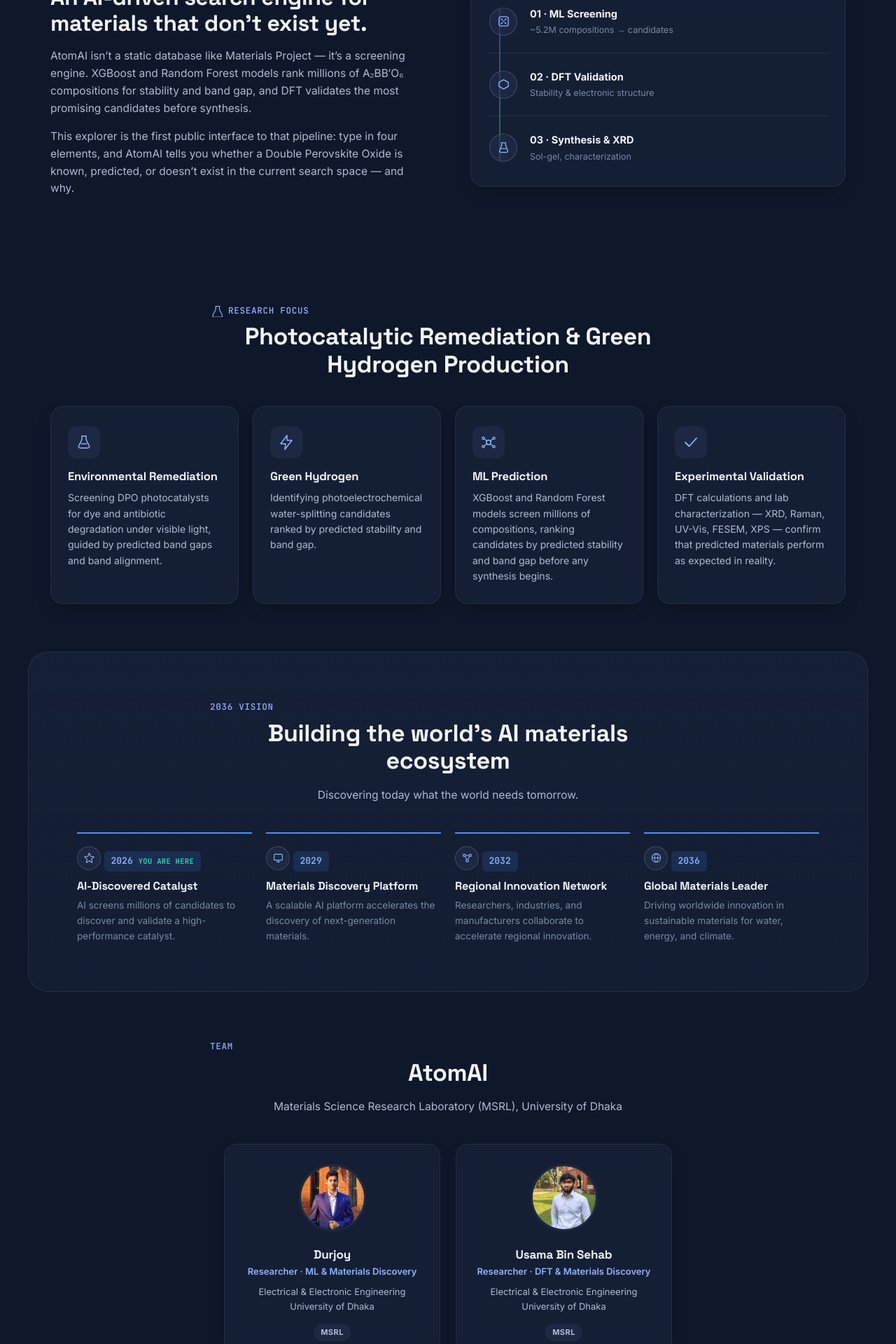
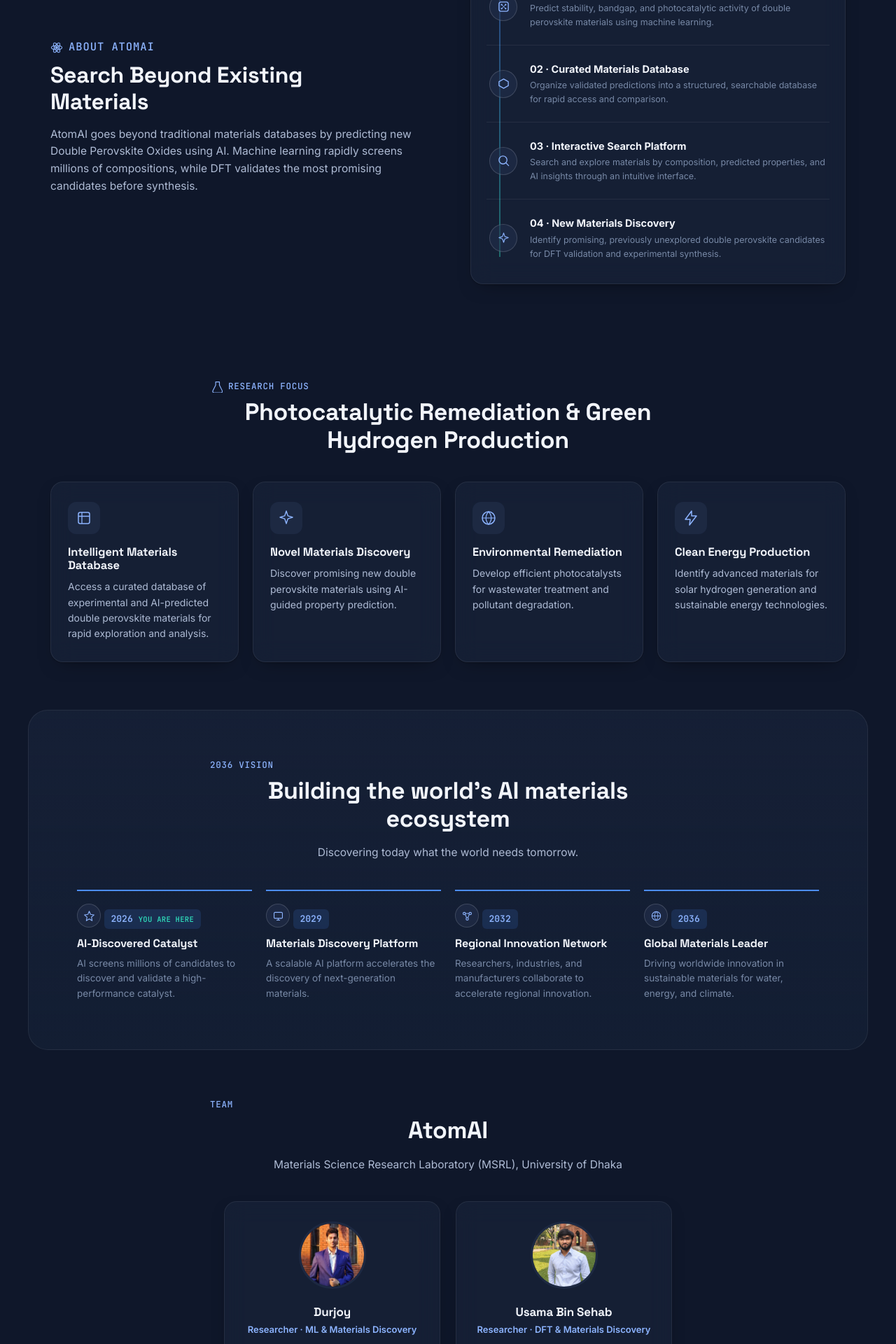
Before and after one commit to atomai4321-ui/AtomAI-website, a Flask app: page / in a window 1280 px wide. Shown: the part 2200-4120 px from the top of the page at 70% size. Run offline with Flask 3, Linux system fonts and the light colour scheme; parts of the project's set-up code (start-up, migrations or seed data) failed here and were passed over; some libraries are stand-ins or nearby versions.

Commit message:
Update hero copy, stats, about section, research cards, team emails, footer

```diff
--- a/static/style.css
+++ b/static/style.css
@@ -254,9 +254,7 @@ small { font-weight: 400; }
   right: 0;
   top: calc(100% + 10px);
   width: 268px;
-  background: var(--surface);
-  backdrop-filter: blur(16px);
-  -webkit-backdrop-filter: blur(16px);
+  background: var(--surface-solid);
   border: 1px solid var(--line-strong);
   border-radius: var(--radius-sm);
   box-shadow: var(--shadow-lg);
@@ -1041,14 +1039,20 @@ section { padding: 68px 32px; }
 .team-card__dept { font-size: 13px; margin-bottom: 12px; }
 .team-card__lab {
   display: inline-block;
-  font-size: 11px;
-  font-weight: 700;
-  letter-spacing: 0.04em;
+  max-width: 100%;
+  font-size: 12px;
+  font-weight: 600;
+  letter-spacing: 0;
   color: var(--ink-soft);
   background: var(--surface-alt);
-  padding: 4px 10px;
+  padding: 5px 12px;
   border-radius: 999px;
+  text-decoration: none;
+  word-break: break-all;
+  transition: color 0.15s ease, border-color 0.15s ease;
+  border: 1px solid transparent;
 }
+.team-card__lab:hover { color: var(--accent-ink); border-color: var(--accent); }
 
 .lab-collab {
   max-width: 560px;
@@ -1066,11 +1070,11 @@ section { padding: 68px 32px; }
 .lab-collab__logo {
   display: block;
   margin: 4px auto 20px;
-  max-width: 220px;
+  max-width: 140px;
   height: auto;
   background: #F4F6FA;
   border-radius: 12px;
-  padding: 14px 18px;
+  padding: 10px 14px;
 }
 .lab-collab p { font-size: 14.5px; margin-bottom: 18px; }
 
--- a/templates/index.html
+++ b/templates/index.html
@@ -142,9 +142,9 @@
       <h1>Search Double Perovskite Materials Instantly</h1>
       <p class="hero__tagline">Discovering Tomorrow&rsquo;s Materials Today.</p>
       <p class="hero__lede">
-        AtomAI transforms complex materials data into actionable insights, enabling
-        researchers to explore, validate, and accelerate the discovery of
-        next-generation functional materials.
+        AtomAI uses advanced machine learning to predict material properties
+        before synthesis, helping researchers accelerate discovery while
+        reducing time, cost, and experimental effort.
       </p>
       <div class="hero__cta">
         <a href="#explorer" class="btn">Start Exploring &rarr;</a>
@@ -163,13 +163,13 @@
       </div>
       <div class="stat-card reveal">
         <span class="stat-card__icon"><svg viewBox="0 0 20 20" fill="none"><path d="M10 2L18 7V13L10 18L2 13V7L10 2Z" stroke="currentColor" stroke-width="1.2" stroke-linejoin="round"/></svg></span>
-        <span class="stat-card__num" data-target="3000" data-suffix="+">0</span>
-        <p>Known Double Perovskites</p>
+        <span class="stat-card__num" data-target="4000" data-suffix="+">0</span>
+        <p>Previously known DPOs</p>
       </div>
       <div class="stat-card reveal">
         <span class="stat-card__icon"><svg viewBox="0 0 20 20" fill="none"><rect x="3" y="3" width="14" height="14" rx="3" stroke="currentColor" stroke-width="1.2"/><circle cx="7" cy="7" r="1.1" fill="currentColor"/><circle cx="13" cy="7" r="1.1" fill="currentColor"/><circle cx="7" cy="13" r="1.1" fill="currentColor"/><circle cx="13" cy="13" r="1.1" fill="currentColor"/></svg></span>
-        <span class="stat-card__num" data-target="500" data-suffix="k+">0</span>
-        <p>Predicted Double Perovskite Oxides</p>
+        <span class="stat-card__num" data-target="530" data-suffix="K+">0</span>
+        <p>Predicted DPOs</p>
       </div>
       <div class="stat-card reveal">
         <span class="stat-card__icon"><svg viewBox="0 0 20 20" fill="none"><path d="M4 12L8.5 16.5L17 5" stroke="currentColor" stroke-width="1.6" stroke-linecap="round" stroke-linejoin="round"/></svg></span>
@@ -372,24 +372,27 @@
         <svg viewBox="0 0 20 20" fill="none"><circle cx="10" cy="10" r="2.2" fill="currentColor"/><ellipse cx="10" cy="10" rx="8.5" ry="3.4" stroke="currentColor" stroke-width="1.2"/><ellipse cx="10" cy="10" rx="8.5" ry="3.4" stroke="currentColor" stroke-width="1.2" transform="rotate(60 10 10)"/><ellipse cx="10" cy="10" rx="8.5" ry="3.4" stroke="currentColor" stroke-width="1.2" transform="rotate(120 10 10)"/></svg>
         About AtomAI
       </p>
-      <h2>An AI-driven search engine for materials that don&rsquo;t exist yet.</h2>
-      <p>AtomAI isn&rsquo;t a static database like Materials Project &mdash; it&rsquo;s a screening engine. XGBoost and Random Forest models rank millions of A&#x2082;BB&#x2032;O&#x2086; compositions for stability and band gap, and DFT validates the most promising candidates before synthesis.</p>
-      <p>This explorer is the first public interface to that pipeline: type in four elements, and AtomAI tells you whether a Double Perovskite Oxide is known, predicted, or doesn&rsquo;t exist in the current search space &mdash; and why.</p>
+      <h2>Search Beyond Existing Materials</h2>
+      <p>AtomAI goes beyond traditional materials databases by predicting new Double Perovskite Oxides using AI. Machine learning rapidly screens millions of compositions, while DFT validates the most promising candidates before synthesis.</p>
     </div>
     <div class="split__visual reveal">
       <div class="pipeline">
         <div class="pipeline__line"></div>
         <div class="pipeline__step">
           <span class="pipeline__icon"><svg viewBox="0 0 20 20" fill="none"><rect x="3" y="3" width="14" height="14" rx="3" stroke="currentColor" stroke-width="1.4"/><circle cx="7" cy="7" r="1.2" fill="currentColor"/><circle cx="13" cy="7" r="1.2" fill="currentColor"/><circle cx="7" cy="13" r="1.2" fill="currentColor"/><circle cx="13" cy="13" r="1.2" fill="currentColor"/><path d="M7 7L13 13M13 7L7 13" stroke="currentColor" stroke-width="1"/></svg></span>
-          <div><b>01 &middot; ML Screening</b><small>~5.2M compositions &rarr; candidates</small></div>
+          <div><b>01 &middot; AI-Based Property Prediction</b><small>Predict stability, bandgap, and photocatalytic activity of double perovskite materials using machine learning.</small></div>
         </div>
         <div class="pipeline__step">
           <span class="pipeline__icon"><svg viewBox="0 0 20 20" fill="none"><path d="M10 3L17 7V13L10 17L3 13V7L10 3Z" stroke="currentColor" stroke-width="1.4" stroke-linejoin="round"/></svg></span>
-          <div><b>02 &middot; DFT Validation</b><small>Stability &amp; electronic structure</small></div>
+          <div><b>02 &middot; Curated Materials Database</b><small>Organize validated predictions into a structured, searchable database for rapid access and comparison.</small></div>
         </div>
         <div class="pipeline__step">
-          <span class="pipeline__icon"><svg viewBox="0 0 20 20" fill="none"><path d="M7 3H13V7L16 15C16.5 16.2 15.6 17.5 14.3 17.5H5.7C4.4 17.5 3.5 16.2 4 15L7 7V3Z" stroke="currentColor" stroke-width="1.4" stroke-linejoin="round"/><path d="M6 12H14" stroke="currentColor" stroke-width="1.2"/></svg></span>
-          <div><b>03 &middot; Synthesis &amp; XRD</b><small>Sol-gel, characterization</small></div>
+          <span class="pipeline__icon"><svg viewBox="0 0 20 20" fill="none"><circle cx="9" cy="9" r="6" stroke="currentColor" stroke-width="1.4"/><path d="M13.5 13.5L17.5 17.5" stroke="currentColor" stroke-width="1.4" stroke-linecap="round"/></svg></span>
+          <div><b>03 &middot; Interactive Search Platform</b><small>Search and explore materials by composition, predicted properties, and AI insights through an intuitive interface.</small></div>
+        </div>
+        <div class="pipeline__step">
+          <span class="pipeline__icon"><svg viewBox="0 0 20 20" fill="none"><path d="M10 2L11.8 7.2L17 9L11.8 10.8L10 16L8.2 10.8L3 9L8.2 7.2L10 2Z" stroke="currentColor" stroke-width="1.2" stroke-linejoin="round"/></svg></span>
+          <div><b>04 &middot; New Materials Discovery</b><small>Identify promising, previously unexplored double perovskite candidates for DFT validation and experimental synthesis.</small></div>
         </div>
       </div>
     </div>
@@ -406,24 +409,24 @@
     </div>
     <div class="research-grid">
       <div class="research-card reveal">
-        <span class="research-card__icon"><svg viewBox="0 0 24 24" fill="none"><path d="M9 3H15V8L19.5 17C20.1 18.3 19.1 20 17.7 20H6.3C4.9 20 3.9 18.3 4.5 17L9 8V3Z" stroke="currentColor" stroke-width="1.5" stroke-linejoin="round"/><path d="M7.5 14H16.5" stroke="currentColor" stroke-width="1.4"/></svg></span>
+        <span class="research-card__icon"><svg viewBox="0 0 24 24" fill="none"><rect x="4" y="4" width="16" height="16" rx="2.5" stroke="currentColor" stroke-width="1.5"/><path d="M4 9.5H20M9 4V20" stroke="currentColor" stroke-width="1.3"/></svg></span>
+        <h3>Intelligent Materials Database</h3>
+        <p>Access a curated database of experimental and AI-predicted double perovskite materials for rapid exploration and analysis.</p>
+      </div>
+      <div class="research-card reveal">
+        <span class="research-card__icon"><svg viewBox="0 0 24 24" fill="none"><path d="M12 2L14.2 8.8L21 11L14.2 13.2L12 20L9.8 13.2L3 11L9.8 8.8L12 2Z" stroke="currentColor" stroke-width="1.4" stroke-linejoin="round"/></svg></span>
+        <h3>Novel Materials Discovery</h3>
+        <p>Discover promising new double perovskite materials using AI-guided property prediction.</p>
+      </div>
+      <div class="research-card reveal">
+        <span class="research-card__icon"><svg viewBox="0 0 24 24" fill="none"><circle cx="12" cy="12" r="9" stroke="currentColor" stroke-width="1.5"/><path d="M3 12H21M12 3C14.5 5.7 15.8 8.7 15.8 12C15.8 15.3 14.5 18.3 12 21C9.5 18.3 8.2 15.3 8.2 12C8.2 8.7 9.5 5.7 12 3Z" stroke="currentColor" stroke-width="1.2"/></svg></span>
         <h3>Environmental Remediation</h3>
-        <p>Screening DPO photocatalysts for dye and antibiotic degradation under visible light, guided by predicted band gaps and band alignment.</p>
+        <p>Develop efficient photocatalysts for wastewater treatment and pollutant degradation.</p>
       </div>
       <div class="research-card reveal">
         <span class="research-card__icon"><svg viewBox="0 0 24 24" fill="none"><path d="M13 2L4 14H11L10 22L20 9H13L13 2Z" stroke="currentColor" stroke-width="1.5" stroke-linejoin="round"/></svg></span>
-        <h3>Green Hydrogen</h3>
-        <p>Identifying photoelectrochemical water-splitting candidates ranked by predicted stability and band gap.</p>
-      </div>
-      <div class="research-card reveal">
-        <span class="research-card__icon"><svg viewBox="0 0 24 24" fill="none"><circle cx="12" cy="12" r="3.2" stroke="currentColor" stroke-width="1.5"/><circle cx="4.5" cy="6" r="1.6" stroke="currentColor" stroke-width="1.4"/><circle cx="19.5" cy="6" r="1.6" stroke="currentColor" stroke-width="1.4"/><circle cx="4.5" cy="18" r="1.6" stroke="currentColor" stroke-width="1.4"/><circle cx="19.5" cy="18" r="1.6" stroke="currentColor" stroke-width="1.4"/><path d="M6 7L10 10.5M18 7L14 10.5M6 17L10 13.5M18 17L14 13.5" stroke="currentColor" stroke-width="1.2"/></svg></span>
-        <h3>ML Prediction</h3>
-        <p>XGBoost and Random Forest models screen millions of compositions, ranking candidates by predicted stability and band gap before any synthesis begins.</p>
-      </div>
-      <div class="research-card reveal">
-        <span class="research-card__icon"><svg viewBox="0 0 24 24" fill="none"><path d="M4 12L9.5 17.5L20 6" stroke="currentColor" stroke-width="1.8" stroke-linecap="round" stroke-linejoin="round"/></svg></span>
-        <h3>Experimental Validation</h3>
-        <p>DFT calculations and lab characterization &mdash; XRD, Raman, UV-Vis, FESEM, XPS &mdash; confirm that predicted materials perform as expected in reality.</p>
+        <h3>Clean Energy Production</h3>
+        <p>Identify advanced materials for solar hydrogen generation and sustainable energy technologies.</p>
       </div>
     </div>
   </section>
@@ -476,14 +479,14 @@
         <h3>Durjoy</h3>
         <p class="team-card__role">Researcher &middot; ML &amp; Materials Discovery</p>
         <p class="team-card__dept">Electrical &amp; Electronic Engineering<br>University of Dhaka</p>
-        <span class="team-card__lab">MSRL</span>
+        <a class="team-card__lab" href="mailto:durjoyhalder73@gmail.com">durjoyhalder73@gmail.com</a>
       </div>
       <div class="team-card reveal">
         <img class="team-card__photo" src="{{ url_for('static', filename='Usama.png') }}" alt="Usama Bin Sehab">
         <h3>Usama Bin Sehab</h3>
         <p class="team-card__role">Researcher &middot; DFT &amp; Materials Discovery</p>
         <p class="team-card__dept">Electrical &amp; Electronic Engineering<br>University of Dhaka</p>
-        <span class="team-card__lab">MSRL</span>
+        <a class="team-card__lab" href="mailto:usama-2020115856@eee.du.ac.bd">usama-2020115856@eee.du.ac.bd</a>
       </div>
     </div>
 
@@ -512,14 +515,12 @@
       <img src="{{ url_for('static', filename='logo.png') }}" alt="AtomAI logo">
       <div>
         <strong>AtomAI</strong>
-        <span>Discovering Tomorrow&rsquo;s Materials Today</span>
+        <span>AI-Driven Materials Discovery Platform</span>
       </div>
     </div>
     <div class="footer__meta">
       <span>University of Dhaka</span>
       <span>Materials Science Research Laboratory</span>
-      <a href="#" onclick="return false;">GitHub</a>
-      <a href="#" onclick="return false;">Email</a>
     </div>
     <span class="footer__copy">&copy; 2026 AtomAI</span>
   </div>
```
Also changed, not shown: static/Usama.png.
